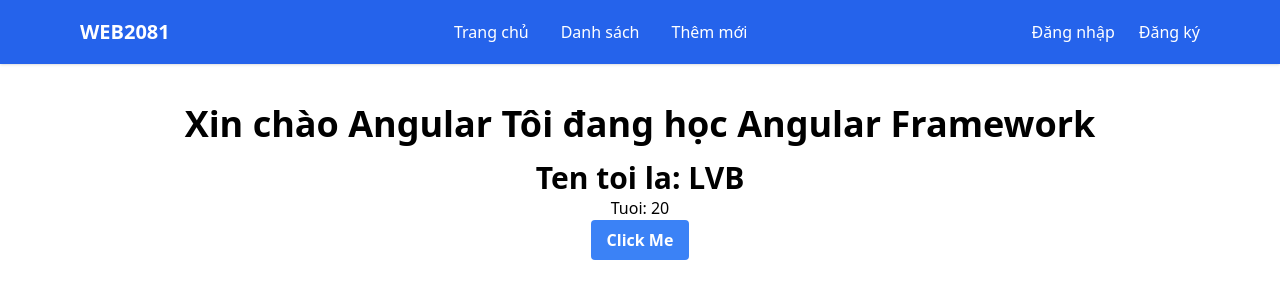
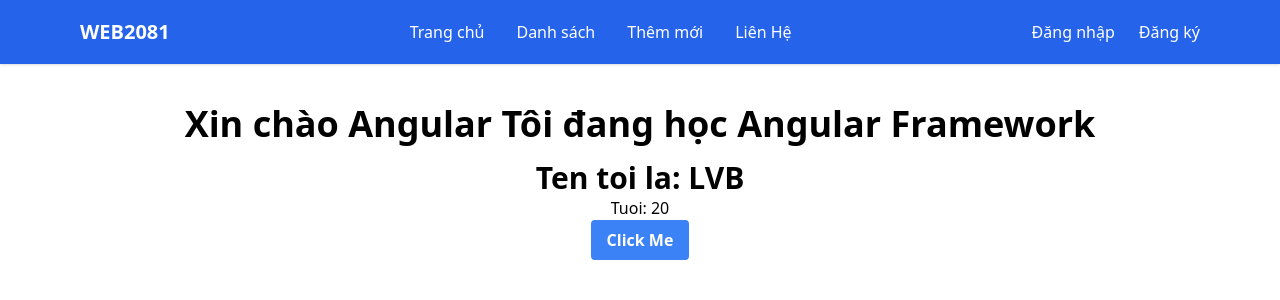
Before and after one commit to lebang271206-ui/fe1-web2081-spring26-main, an Angular app: page / in a window 1280 px wide. Shown: the top 300 px of the page. Built offline with nearby package versions, Linux system fonts and the light colour scheme.

Commit message:
routerlink

```diff
--- a/src/app/app.html
+++ b/src/app/app.html
@@ -8,6 +8,7 @@
       <a href="#" class="hover:text-gray-200">Trang chủ</a>
       <a href="#" class="hover:text-gray-200">Danh sách</a>
       <a href="#" class="hover:text-gray-200">Thêm mới</a>
+      <a routerLink="/contact" class="hover:text-gray-200">Liên Hệ</a>
     </div>
 
     <div class="hidden md:flex items-center space-x-6">
--- a/src/app/app.ts
+++ b/src/app/app.ts
@@ -1,9 +1,9 @@
 import { Component } from '@angular/core';
-import { RouterOutlet } from '@angular/router';
+import { RouterLink, RouterOutlet } from '@angular/router';
 
 @Component({
   selector: 'app-root',
-  imports: [RouterOutlet],
+  imports: [RouterOutlet, RouterLink],
   templateUrl: './app.html',
   styleUrl: './app.css',
 })
```
